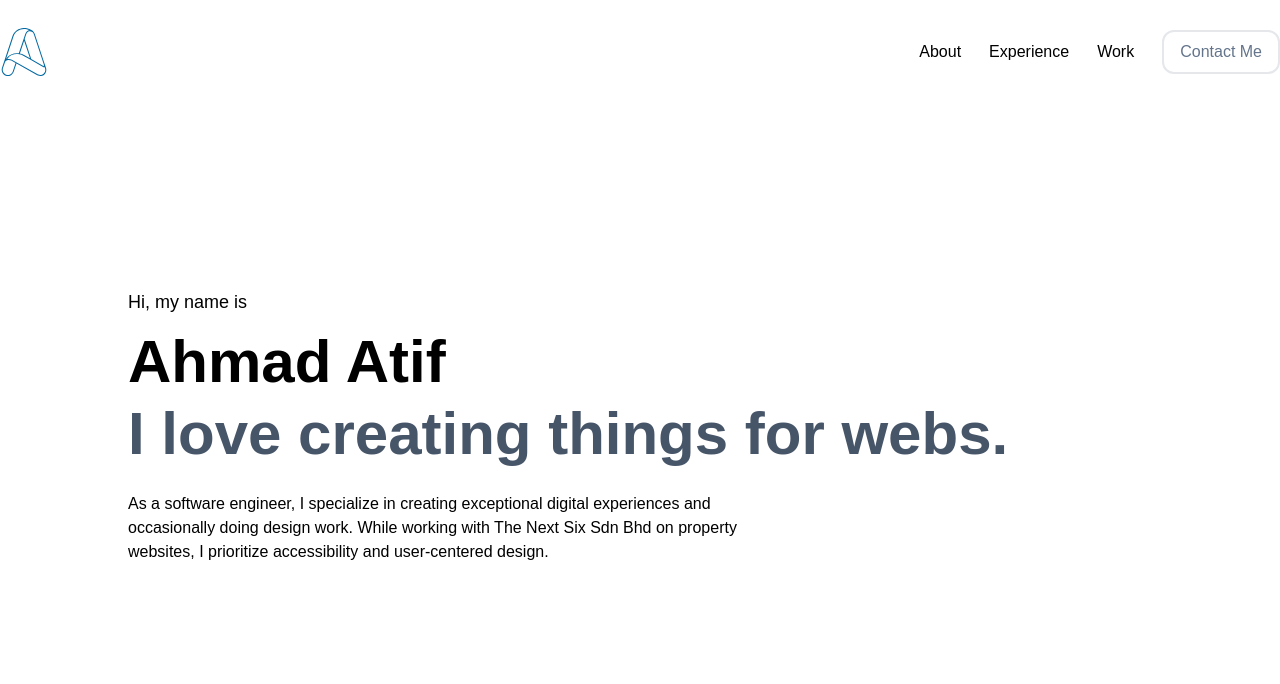
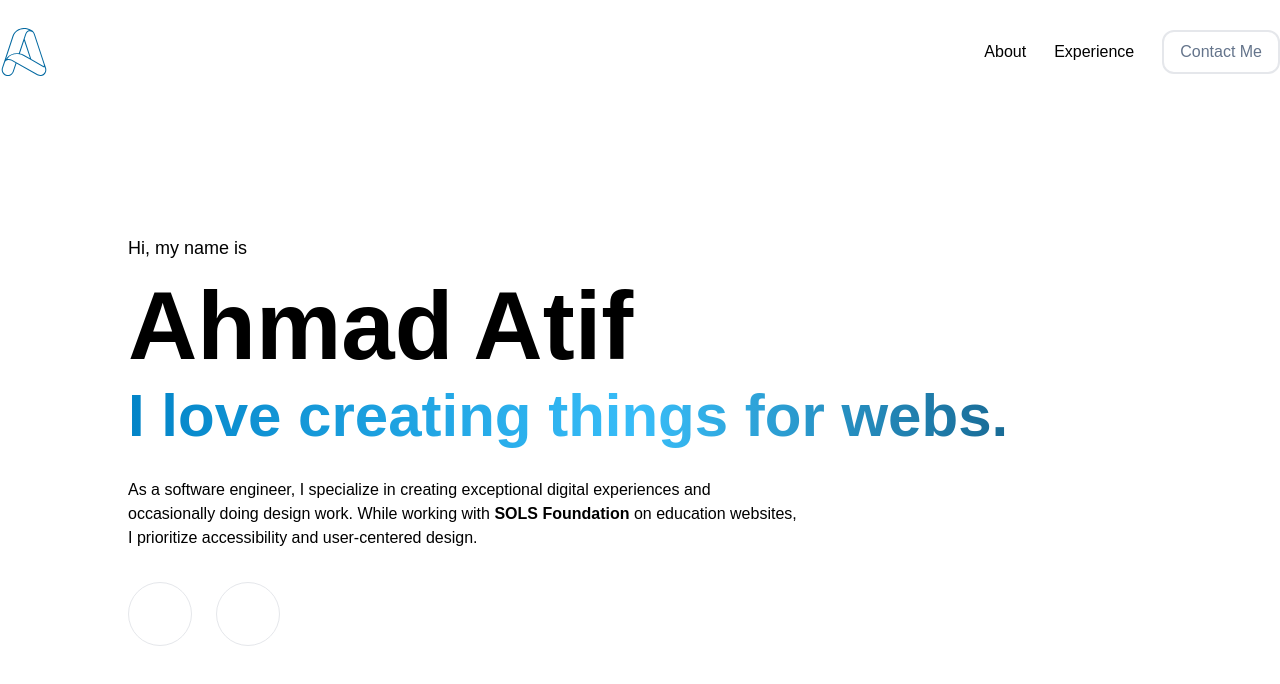
Before and after one commit to ahmadatif23/portfolio-v1, a Next.js app: page /portfolio/ in a window 1280 px wide. Shown: the top 684 px of the page. Built offline with nearby package versions, Linux system fonts and the light colour scheme.

Commit message:
FEAT: Remove projects from navbar

```diff
--- a/components/Layout.js
+++ b/components/Layout.js
@@ -27,7 +27,7 @@ export default function Layout({ children }) {
 
     return (
         <>
-            <div className="w-full min-h-screen flex flex-col relative">
+            <div className="w-full min-h-screen flex flex-col relative select-none">
                 <Navbar onHandlePage={ handlePage } onHandleContactMe={ handleContactMe } />
                 <div className="flex-1 w-full relative">
                     <div className={ 'absolute top-0 flex h-full w-full justify-center px-6 xl:px-0 transform transition-all duration-500 ' + (page ? 'left-0' : '-left-full') }>
--- a/components/Navbar.js
+++ b/components/Navbar.js
@@ -1,101 +1,147 @@
-import Image from 'next/image'
-import Link from 'next/link'
-import { useState } from 'react'
+import Image from "next/image";
+import { useState } from "react";
 
 export default function Navbar(props) {
-  const [sidebar, setSidebar] = useState(false)
+  const [sidebar, setSidebar] = useState(false);
+
+  const links = [
+    { id: "about", name: "About", href: "/about" },
+    { id: "experience", name: "Experience", href: "/experience" },
+    // { id: "project", name: "Works", href: "/project" },
+  ];
 
   const handleSidebar = () => {
-    setSidebar(!sidebar)
-  }
+    setSidebar(!sidebar);
+  };
 
   const handlePage = (e, path, type) => {
-    e.preventDefault()
-    type === 'link' && setSidebar(false)
-    props.onHandlePage && props.onHandlePage(path)
-  }
+    e.preventDefault();
+    type === "link" && setSidebar(false);
+    props.onHandlePage && props.onHandlePage(path);
+  };
 
   const handleContactMe = (e) => {
-    e.preventDefault()
-    props.onHandleContactMe && props.onHandleContactMe()
-  }
+    e.preventDefault();
+    props.onHandleContactMe && props.onHandleContactMe();
+  };
 
   return (
     <>
-      <div className='w-full flex py-7 px-6 xl:px-0 items-center justify-center sm:fixed top-0 z-10 bg-white'>
-        <div className='max-w-7xl w-full flex justify-between'>
-          <Link href='/' onClick={ (e) => handlePage(e, '/') } className='w-12 h-12 relative'>
-            <Image src='/portfolio/brand.svg' fill alt='brand logo' />
-          </Link>
+      <div className="w-full flex py-7 px-6 xl:px-0 items-center justify-center sm:fixed top-0 z-10 bg-white">
+        <div className="max-w-7xl w-full flex justify-between">
+          <button
+            href="/"
+            onClick={(e) => handlePage(e, "/")}
+            className="w-12 h-12 relative"
+          >
+            <Image src="/portfolio/brand.svg" fill alt="brand logo" />
+          </button>
 
-          <div className='sm:flex hidden items-center gap-7'>
-            <ul className='flex items-center gap-7'>
-              <li>
-                <Link href='/about' onClick={ (e) => handlePage(e, '/about') }>
-                  About
-                </Link>
-              </li>
-
-              <li>
-                <Link href='/experience' onClick={ (e) => handlePage(e, '/experience') }>
-                  Experience
-                </Link>
-              </li>
-
-              <li>
-                <Link href='#' onClick={ (e) => handlePage(e, '/project') }>
-                  Work
-                </Link>
-              </li>
+          <div className="sm:flex hidden items-center gap-7">
+            <ul className="flex items-center gap-7 font-medium">
+              {links?.map((link) => (
+                <li key={link.id}>
+                  <button
+                    onClick={(e) => handlePage(e, link.href)}
+                    className="transition-all hover:text-sky-600"
+                  >
+                    {link.name}
+                  </button>
+                </li>
+              ))}
             </ul>
 
-            <button onClick={ handleContactMe } className='px-4 py-2 rounded-xl border-2 whitespace-nowrap transition text-slate-500 hover:bg-sky-600 hover:text-white hover:border-sky-600'>Contact Me</button>
+            <button
+              onClick={handleContactMe}
+              className="px-4 py-2 rounded-xl border-2 font-medium whitespace-nowrap transition-all text-slate-500 hover:bg-sky-600 hover:text-white hover:border-sky-600"
+            >
+              Contact Me
+            </button>
           </div>
 
-          <div className='absolute right-0 top-0 z-10 flex sm:hidden items-center'>
-            <div className='px-6 py-7'>
-              <div className='h-14 flex items-center justify-end'>
-                <button onClick={ handleSidebar } className={ 'w-8 h-8 flex items-center justify-center transition-all duration-500 ' + (sidebar ? 'rotate-90' : 'rotate-0') }>
-                  {
-                    sidebar ?
-                    <svg xmlns='http://www.w3.org/2000/svg' fill='none' viewBox='0 0 24 24' strokeWidth='1.5' stroke='currentColor' className='w-6 h-6'> <path strokeLinecap='round' strokeLinejoin='round' d='M6 18L18 6M6 6l12 12' /> </svg> :
-                    <svg xmlns='http://www.w3.org/2000/svg' fill='none' viewBox='0 0 24 24' strokeWidth='1.5' stroke='currentColor' className='w-6 h-6'> <path strokeLinecap='round' strokeLinejoin='round' d='M3.75 6.75h16.5M3.75 12h16.5M12 17.25h8.25' /> </svg>
+          <div className="absolute right-0 top-0 z-10 flex sm:hidden items-center">
+            <div className="px-6 py-7">
+              <div className="h-14 flex items-center justify-end">
+                <button
+                  onClick={handleSidebar}
+                  className={
+                    "w-8 h-8 flex items-center justify-center transition-all duration-500 " +
+                    (sidebar ? "rotate-90" : "rotate-0")
                   }
+                >
+                  {sidebar ? (
+                    <svg
+                      xmlns="http://www.w3.org/2000/svg"
+                      fill="none"
+                      viewBox="0 0 24 24"
+                      strokeWidth="1.5"
+                      stroke="currentColor"
+                      className="w-6 h-6"
+                    >
+                      <path
+                        strokeLinecap="round"
+                        strokeLinejoin="round"
+                        d="M6 18L18 6M6 6l12 12"
+                      />
+                    </svg>
+                  ) : (
+                    <svg
+                      xmlns="http://www.w3.org/2000/svg"
+                      fill="none"
+                      viewBox="0 0 24 24"
+                      strokeWidth="1.5"
+                      stroke="currentColor"
+                      className="w-6 h-6"
+                    >
+                      <path
+                        strokeLinecap="round"
+                        strokeLinejoin="round"
+                        d="M3.75 6.75h16.5M3.75 12h16.5M12 17.25h8.25"
+                      />
+                    </svg>
+                  )}
                 </button>
               </div>
             </div>
           </div>
 
-          <div className={ 'absolute top-0 w-full h-screen bg-slate-200 bg-opacity-70 transition-all duration-400 ease-in-out overflow-hidden transform backdrop-blur-md ' + (sidebar ? 'left-0' : '-left-full') }>
-            <div className='w-full h-full flex flex-col justify-center'>
-              <div className='flex items-center justify-center mt-10'>
-                <Link href='/' onClick={ (e) => handlePage(e, '/', 'link') } className='w-12 h-12 relative'>
-                  <Image src='/portfolio/brand.svg' fill alt='brand logo'/>
-                </Link>
+          <div
+            className={
+              "absolute top-0 w-full h-screen bg-slate-200 bg-opacity-70 transition-all duration-400 ease-in-out overflow-hidden transform backdrop-blur-md " +
+              (sidebar ? "left-0" : "-left-full")
+            }
+          >
+            <div className="w-full h-full flex flex-col justify-center">
+              <div className="flex items-center justify-center mt-10">
+                <button
+                  href="/"
+                  onClick={(e) => handlePage(e, "/", "link")}
+                  className="w-12 h-12 relative"
+                >
+                  <Image src="/portfolio/brand.svg" fill alt="brand logo" />
+                </button>
               </div>
 
-              <div className='flex-1 w-full flex justify-center items-center'>
-                <div className='flex flex-col items-center gap-7 px-7'>
-                  <ul className='flex flex-col items-center gap-7'>
-                    <li>
-                      <Link href='/about' onClick={ (e) => handlePage(e, '/about', 'link') }>
-                        About
-                      </Link>
-                    </li>
+              <div className="flex-1 w-full flex justify-center items-center">
+                <div className="flex flex-col items-center gap-7 px-7">
+                  <ul className="flex flex-col items-center gap-7">
+                    {links?.map((link) => (
+                      <li key={link.id + "sm"}>
+                        <button
+                          onClick={(e) => handlePage(e, link.href, "link")}
+                        >
+                          {link.name}
+                        </button>
+                      </li>
+                    ))}
+                  </ul>
 
-                    <li>
-                      <Link href='/experience' onClick={ (e) => handlePage(e, '/experience', 'link') }>
-                        Experience
-                      </Link>
-                    </li>
-
-                    <li>
-                      <Link href='/project' onClick={ (e) => handlePage(e, '/project', 'link') }>
-                        Work
-                      </Link>
-                    </li>
-                  </ul>
-                  <button onClick={ handleContactMe } className='px-4 py-2 rounded-xl whitespace-nowrap bg-sky-600 text-white'>Contact Me</button>
+                  <button
+                    onClick={handleContactMe}
+                    className="px-4 py-2 rounded-xl whitespace-nowrap bg-sky-600 text-white"
+                  >
+                    Contact Me
+                  </button>
                 </div>
               </div>
             </div>
@@ -103,5 +149,5 @@ export default function Navbar(props) {
         </div>
       </div>
     </>
-  )
+  );
 }
--- a/pages/about.js
+++ b/pages/about.js
@@ -7,7 +7,7 @@ export default function About() {
   return (
     <>
       <Head>
-        <title>Ahmad Atif | Web Developer & Designer</title>
+        <title>Ahmad Atif | Web Developer</title>
         <meta name="description" content="Generated by create next app" />
         <meta name="viewport" content="width=device-width, initial-scale=1" />
         {/* <link rel="icon" href="/portfolio/favicon.ico" /> */}
--- a/pages/experience.js
+++ b/pages/experience.js
@@ -12,7 +12,7 @@ export default function Experience() {
   return (
     <>
       <Head>
-        <title>Ahmad Atif | Web Developer & Designer</title>
+        <title>Ahmad Atif | Web Developer</title>
         <meta name="description" content="Generated by create next app" />
         <meta name="viewport" content="width=device-width, initial-scale=1" />
         {/* <link rel="icon" href="/portfolio/favicon.ico" /> */}
--- a/pages/index.js
+++ b/pages/index.js
@@ -1,45 +1,151 @@
-import Head from 'next/head'
+import Head from "next/head";
+import Link from "next/link";
 
 export default function Home() {
+  // const ahmad = ['A', 'h', 'm', 'a', 'd', ' ', ' A', 't', 'i', 'f']
+  const ahmad = ["A", "h", "m", "a", "d"];
+  const atif = ["A", "t", "i", "f"];
   return (
     <>
       <Head>
-        <title>Ahmad Atif | Web Developer & Designer</title>
+        <title>Ahmad Atif | Web Developer</title>
         <meta name="description" content="Generated by create next app" />
         <meta name="viewport" content="width=device-width, initial-scale=1" />
         {/* <link rel="icon" href="/portfolio/favicon.ico" /> */}
-        <link rel="apple-touch-icon" sizes="57x57" href="/portfolio/favicon/apple-icon-57x57.png" />
-        <link rel="apple-touch-icon" sizes="60x60" href="/portfolio/favicon/apple-icon-60x60.png" />
-        <link rel="apple-touch-icon" sizes="72x72" href="/portfolio/favicon/apple-icon-72x72.png" />
-        <link rel="apple-touch-icon" sizes="76x76" href="/portfolio/favicon/apple-icon-76x76.png" />
-        <link rel="apple-touch-icon" sizes="114x114" href="/portfolio/favicon/apple-icon-114x114.png" />
-        <link rel="apple-touch-icon" sizes="120x120" href="/portfolio/favicon/apple-icon-120x120.png" />
-        <link rel="apple-touch-icon" sizes="144x144" href="/portfolio/favicon/apple-icon-144x144.png" />
-        <link rel="apple-touch-icon" sizes="152x152" href="/portfolio/favicon/apple-icon-152x152.png" />
-        <link rel="apple-touch-icon" sizes="180x180" href="/portfolio/favicon/apple-icon-180x180.png" />
-        <link rel="icon" type="image/png" sizes="192x192"  href="/portfolio/favicon/android-icon-192x192.png" />
-        <link rel="icon" type="image/png" sizes="32x32" href="/portfolio/favicon/favicon-32x32.png" />
-        <link rel="icon" type="image/png" sizes="96x96" href="/portfolio/favicon/favicon-96x96.png" />
-        <link rel="icon" type="image/png" sizes="16x16" href="/portfolio/favicon/favicon-16x16.png" />
+        <link
+          rel="apple-touch-icon"
+          sizes="57x57"
+          href="/portfolio/favicon/apple-icon-57x57.png"
+        />
+        <link
+          rel="apple-touch-icon"
+          sizes="60x60"
+          href="/portfolio/favicon/apple-icon-60x60.png"
+        />
+        <link
+          rel="apple-touch-icon"
+          sizes="72x72"
+          href="/portfolio/favicon/apple-icon-72x72.png"
+        />
+        <link
+          rel="apple-touch-icon"
+          sizes="76x76"
+          href="/portfolio/favicon/apple-icon-76x76.png"
+        />
+        <link
+          rel="apple-touch-icon"
+          sizes="114x114"
+          href="/portfolio/favicon/apple-icon-114x114.png"
+        />
+        <link
+          rel="apple-touch-icon"
+          sizes="120x120"
+          href="/portfolio/favicon/apple-icon-120x120.png"
+        />
+        <link
+          rel="apple-touch-icon"
+          sizes="144x144"
+          href="/portfolio/favicon/apple-icon-144x144.png"
+        />
+        <link
+          rel="apple-touch-icon"
+          sizes="152x152"
+          href="/portfolio/favicon/apple-icon-152x152.png"
+        />
+        <link
+          rel="apple-touch-icon"
+          sizes="180x180"
+          href="/portfolio/favicon/apple-icon-180x180.png"
+        />
+        <link
+          rel="icon"
+          type="image/png"
+          sizes="192x192"
+          href="/portfolio/favicon/android-icon-192x192.png"
+        />
+        <link
+          rel="icon"
+          type="image/png"
+          sizes="32x32"
+          href="/portfolio/favicon/favicon-32x32.png"
+        />
+        <link
+          rel="icon"
+          type="image/png"
+          sizes="96x96"
+          href="/portfolio/favicon/favicon-96x96.png"
+        />
+        <link
+          rel="icon"
+          type="image/png"
+          sizes="16x16"
+          href="/portfolio/favicon/favicon-16x16.png"
+        />
         <link rel="manifest" href="/portfolio/favicon/manifest.json" />
         <meta name="msapplication-TileColor" content="#0369a1" />
-        <meta name="msapplication-TileImage" content="/portfolio/favicon/ms-icon-144x144.png" />
+        <meta
+          name="msapplication-TileImage"
+          content="/portfolio/favicon/ms-icon-144x144.png"
+        />
         <meta name="theme-color" content="#0369a1" />
       </Head>
 
-      <main className='w-full h-full'>
-        <section className='w-full h-full text-center sm:text-start flex flex-col justify-center sm:pt-20'>
-          <p className='text-lg mb-4'>Hi, my name is</p>
-          <h1 className='md:text-6xl text-4xl font-bold leading-none mb-3'>Ahmad Atif</h1>
-          <h1 className='md:text-6xl text-4xl font-bold text-slate-600 leading-none mb-7'>I love creating things for webs.</h1>
-          <p className='max-w-2xl mb-7 sm:block hidden'>As a software engineer, I specialize in creating exceptional digital experiences and occasionally doing design work. While working with The Next Six Sdn Bhd on property websites, I prioritize accessibility and user-centered design.</p>
-          <p className='max-w-2xl mb-2 sm:hidden font-light'>As a software engineer, I specialize in creating exceptional digital experiences and occasionally doing design work.</p>
-          <p className='max-w-2xl mb-6 sm:hidden font-light'>While working with The Next Six Sdn Bhd on property websites, I prioritize accessibility and user-centered design.</p>
+      <main className="w-full h-full">
+        <section className="w-full h-full text-center sm:text-start flex flex-col justify-center sm:pt-20">
+          <p className="text-lg mb-4">Hi, my name is</p>
+          <div className="flex items-center sm:gap-5 gap-2 sm:justify-start justify-center">
+            <div className="flex">
+              {ahmad.map((name, i) => (
+                <h1 className="md:text-8xl text-4xl font-bold leading-none mb-3 transition-all duration-700 hover:text-sky-700 sm:hover:-translate-y-3 hover:-translate-y-1">
+                  {name}
+                </h1>
+              ))}
+            </div>
+            <div className="flex">
+              {atif.map((name, i) => (
+                <h1 className="md:text-8xl text-4xl font-bold leading-none mb-3 transition-all duration-700 hover:text-sky-700 hover:-translate-y-3">
+                  {name}
+                </h1>
+              ))}
+            </div>
+          </div>
+          {/* <h1 className='md:text-8xl text-4xl font-bold leading-none mb-3 transition-all duration-200 hover:text-sky-700 hover:scale-105'>Ahmad Atif</h1> */}
+          <h1 className="md:text-6xl text-4xl font-bold leading-none mb-7 bg-gradient-to-r from-sky-600 via-sky-400 to-sky-900 inline-block text-transparent bg-clip-text sm:h-16 h-20">
+            I love creating things for webs.
+          </h1>
+
+          <p className="max-w-2xl mb-8 sm:block hidden">
+            As a software engineer, I specialize in creating exceptional digital
+            experiences and occasionally doing design work. While working with
+            <Link
+              href="https://www.sols247.org/"
+              className="relative font-semibold transition-all duration-200 hover:text-[#F8BE15]"
+              target="_blank"
+            >
+              {" "}SOLS Foundation{" "}
+            </Link>
+            on education websites, I prioritize accessibility and user-centered
+            design.
+          </p>
+
+          <p className="max-w-2xl mb-2 sm:hidden font-light">
+            As a software engineer, I specialize in creating exceptional digital
+            experiences and occasionally doing design work.
+          </p>
+          <p className="max-w-2xl mb-6 sm:hidden font-light">
+            While working with The Next Six Sdn Bhd on property websites, I
+            prioritize accessibility and user-centered design.
+          </p>
+
+          <div className="flex items-center justify-start gap-6">
+            <div className="h-16 w-16 rounded-full border"></div>
+            <div className="h-16 w-16 rounded-full border"></div>
+          </div>
           {/* <div>
             <button disabled className="px-6 py-3 rounded-xl border-2 whitespace-nowrap disabled:bg-slate-100 text-slate-300">My Resume Coming Soon</button>
           </div> */}
         </section>
       </main>
     </>
-  )
+  );
 }
--- a/pages/project.js
+++ b/pages/project.js
@@ -8,7 +8,7 @@ export default function About() {
   return (
     <>
       <Head>
-        <title>Ahmad Atif | Web Developer & Designer</title>
+        <title>Ahmad Atif | Web Developer</title>
         <meta name="description" content="Generated by create next app" />
         <meta name="viewport" content="width=device-width, initial-scale=1" />
         {/* <link rel="icon" href="/portfolio/favicon.ico" /> */}
```
